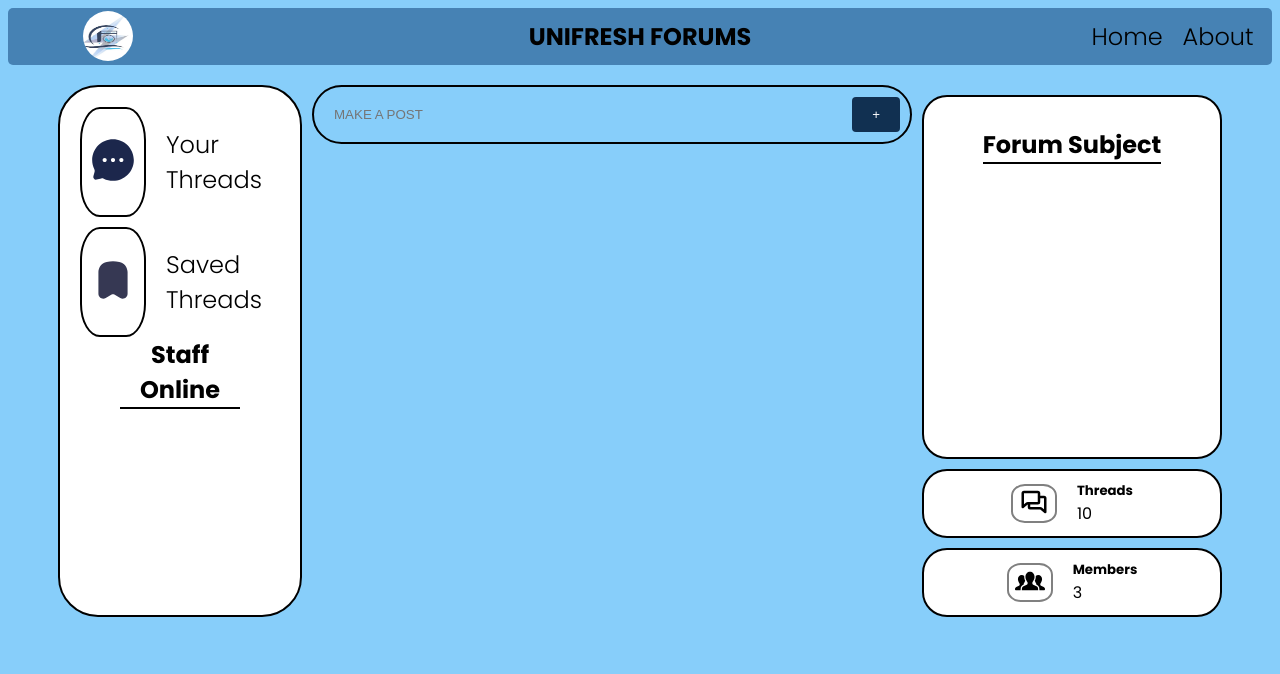
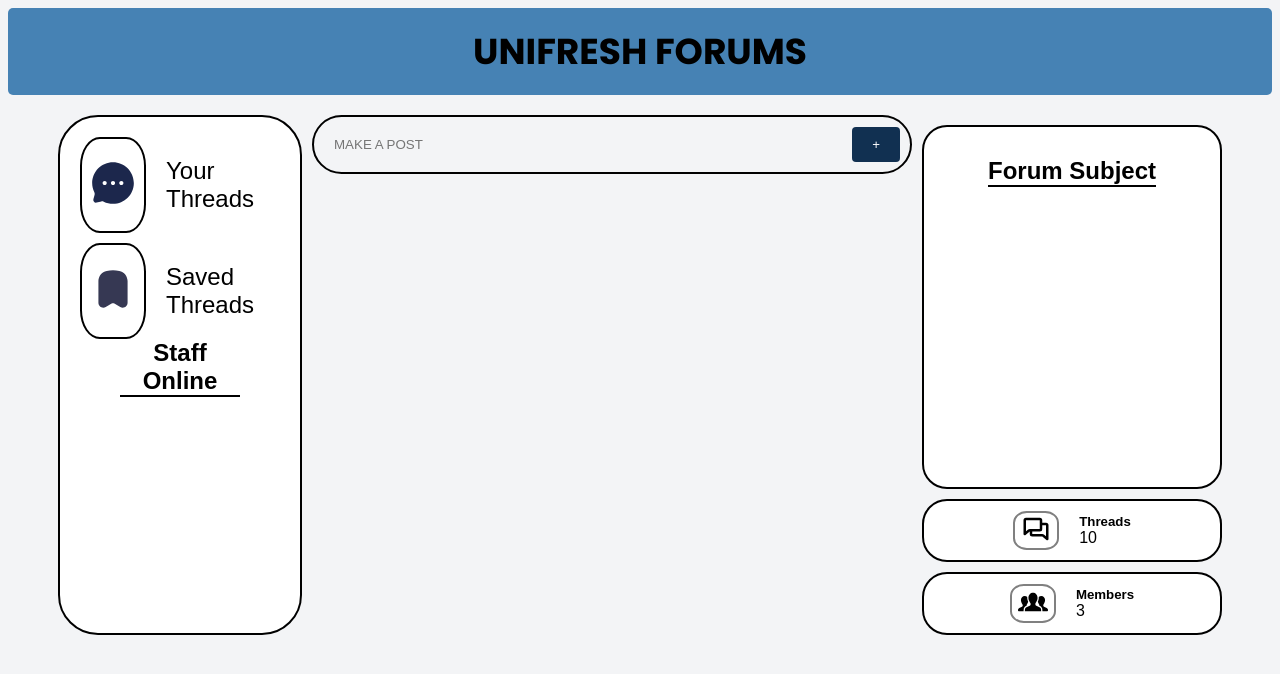
Before and after one commit to dameliac/COMP2171-Group-3, a PHP site: page /forum.html in a window 1280 px wide. Shown: the top 674 px of the page. Run offline with PHP 8.4, Linux system fonts and the light colour scheme.

Commit message:
current file version

```diff
--- a/Backend/updateprofile.php
+++ b/Backend/updateprofile.php
@@ -8,7 +8,7 @@ $username = $_SESSION['userName']; //get the usertype as well as firstname and l
   $userInfo = getTyped($mysqli,$username);
 
   $_SESSION['id'] = $userInfo['id'];
-  $userid = $userInfo['id'];
+  $userid = $_SESSION['id'];
 
   $updateFields = [];
   $types = "";
--- a/Frontend/forum.html
+++ b/Frontend/forum.html
@@ -9,12 +9,11 @@
 <body>
     <nav class="navbar">
         <div class="logo">
-            <img src="../img/logo.jpeg" alt="logo image">
+            <!-- <img src="../img/logo.jpeg" alt="logo image"> -->
         </div>
         <div class="name"><a href="#"><h1>UNIFRESH FORUMS</h1></a></div>
         <div class="content">
-            <h2>Home</h2>
-            <h2>About</h2>
+
         </div>
     </nav>
     <div class="container">
--- a/Frontend/inventory.php
+++ b/Frontend/inventory.php
@@ -9,7 +9,7 @@
 </head>
 <body>
     <nav class="navbar">
-        <button class="clear-button"><a href="#">BACK</a></button>
+        <!-- <button class="clear-button"><a href="#">BACK</a></button> -->
         <div class="logo"><a href="#">Laundry Inventory</a></div>
         <div class="search-container">
         </div>
--- a/css/newforum.css
+++ b/css/newforum.css
@@ -2,8 +2,8 @@
 
 body{
     /*background-color: rgb(73, 73, 171);*/
-    font-family: 'Poppins', sans-serif;
-    background-color: lightskyblue;
+    font-family: Open, sans-serif;
+    background-color: #f3f4f6;
 }
 
 .navbar {
@@ -17,7 +17,11 @@ body{
     padding-top: 3.5px;
     border-radius: 5px;
     justify-content: space-evenly;
-    height: 50px;
+    height: 80px;
+}
+
+.name{
+    font-size: 1.5em;
 }
 
 .navbar .name{
```
Also changed, not shown: Frontend/dashboard.php (+22 -4 lines), css/dashboard.css (+4 -5 lines).
